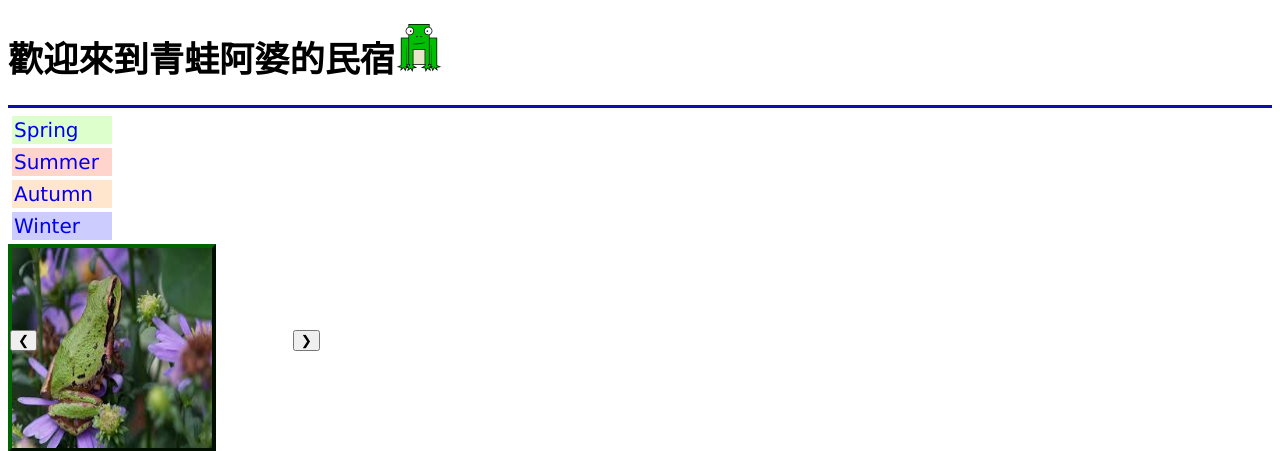
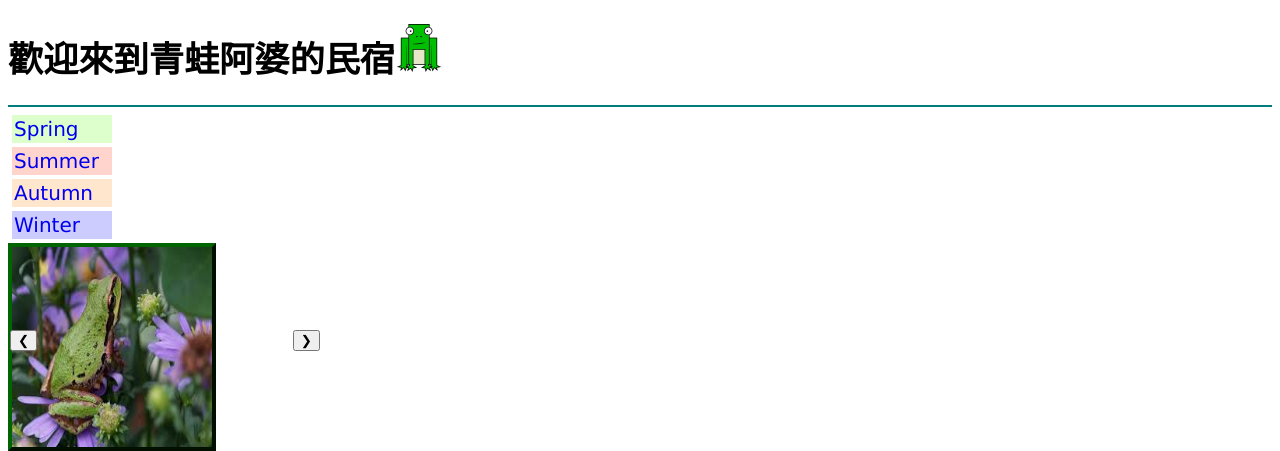
Before and after one commit to themikesam/1061SE_Team4_Module3, a PHP site: page /show.html in a window 1280 px wide. Shown: the top 451 px of the page. Run offline with PHP 8.4, Linux system fonts and the light colour scheme.

Commit message:
add hr color

```diff
--- a/show.css
+++ b/show.css
@@ -1,5 +1,9 @@
 body {
     font-family:     Verdana, Geneva, Arial, sans-serif;
+}
+
+hr.style-four {
+    border: 1.5px solid #007e7e;
 }
 
 h1, h2 {
--- a/show.html
+++ b/show.html
@@ -7,7 +7,7 @@
   </head>
   <body>
     <h1>歡迎來到青蛙阿婆的民宿<a href = "http://frog.18851.com.tw/" target="_blank"><img src="Frog.png"></a></h1>
-    <hr size="3" color="red, green, blue">
+    <hr class="style-four">
     <div class="button">
     <p class = "sp">
     <a id = "sp" href="spring.html" style= "text-decoration:none">Spring</a>
```
